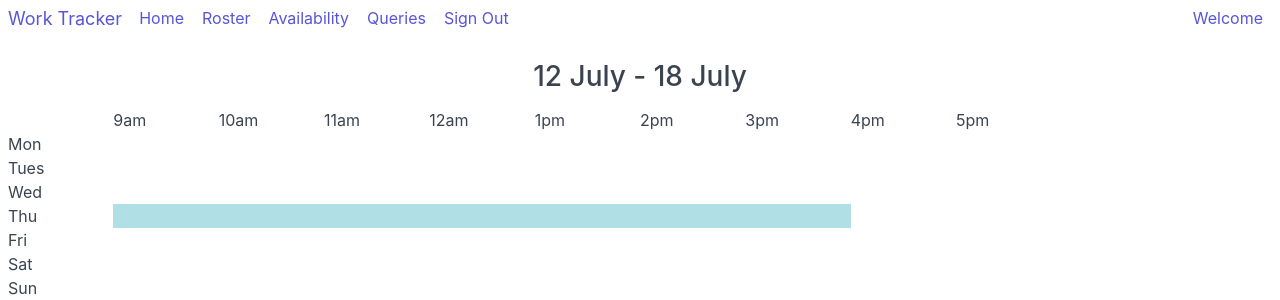
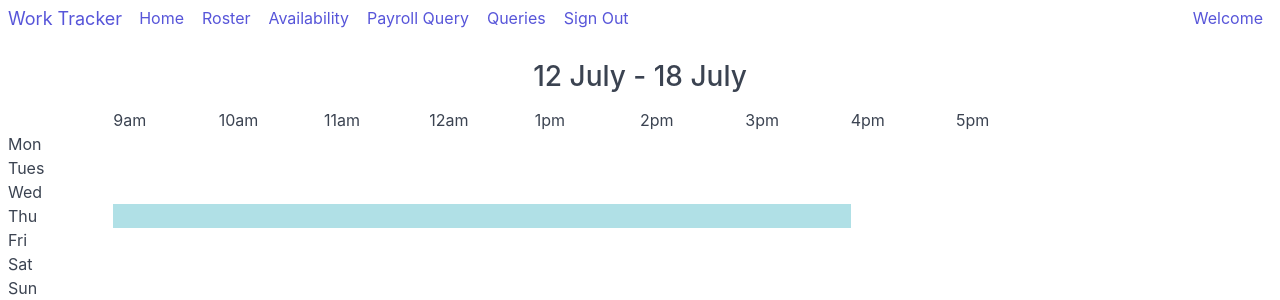
Before and after one commit to ifbhack/WorkTracker, a Flask app: page /staff/roster in a window 1280 px wide. Shown: the top 300 px of the page. Run offline with Flask 2, Linux system fonts and the light colour scheme; data comes from the database, SQL or seed files in the repository.

Commit message:
Allow employee access to payroll query

```diff
--- a/work_tracker/templates/index.html
+++ b/work_tracker/templates/index.html
@@ -25,9 +25,9 @@
                     <a href="{{ url_for('staff.homepage') }}" class="btn btn-link">Home</a>
                     <a href="{{ url_for('staff.roster') }}" class="btn btn-link">Roster</a>
                     <a href="{{ url_for('staff.availability') }}" class="btn btn-link">Availability</a>
+                    <a href="{{ url_for('staff.payrollQuery') }}" class="btn btn-link">Payroll Query</a>
 
                     {% if g.user.isManager %}
-                        <a href="{{ url_for('staff.payrollQuery') }}" class="btn btn-link">Payroll Query</a>
                         <a href="{{ url_for('staff.view_employees') }}" class="btn btn-link">View Employees</a>
                         <a href="{{ url_for('staff.managerQueryList') }}" class="btn btn-link">Queries</a>
                     {% else %}
```
